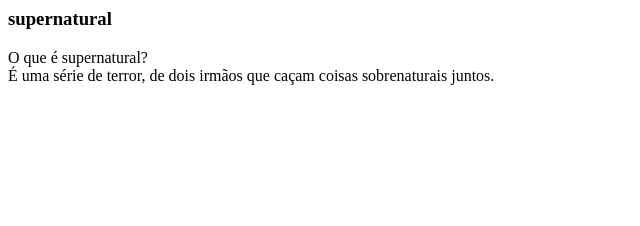
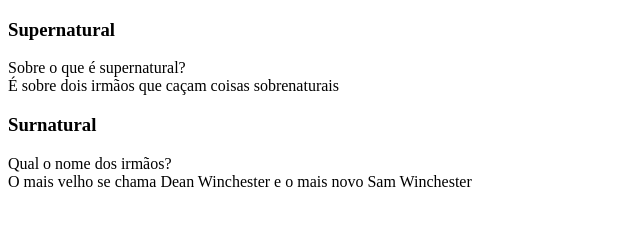
Before and after one commit to mrxyadr/flashcards, a plain HTML site: page index.html in a window 1280 px wide. Shown: the whole page, without its empty margins (0-640 px from the left). Drawn offline with Linux system fonts and the light colour scheme.

Commit message:
Add files via upload

```diff
--- a/index.html
+++ b/index.html
@@ -1,13 +1,39 @@
-
+<!DOCTYPE html>
+<html lang="pt-br">
+<head>
+    <meta charset="UTF-8">
+    <meta name="viewport" content="width=device-width, initial-scale=1.0">
+    <title>Flashcard</title>
+</head>
+<body>
+    <main>
+        <section id="container">
             <article class="cartao">
                 <div class="cartao__conteudo">
-            <h3> supernatural </h3>
+                    <h3>Supernatural
+                    </h3>
                     <div class="cartao__conteudo__pergunta">
-                        O que é supernatural?
+                        Sobre o que é supernatural?
                     </div>
                     <div class="cartao__conteudo__resposta">
-                        É uma série de terror, de dois irmãos que caçam coisas sobrenaturais juntos.
+                        É sobre dois irmãos que caçam coisas sobrenaturais
                     </div>
                 </div>
-
             </article>
+            <article class="cartao">
+                <div class="cartao__conteudo">
+                    <h3>Surnatural</h3>
+                    <div class="cartao__conteudo__pergunta">
+                        Qual o nome dos irmãos?
+                    </div>
+                    <div class="cartao__conteudo__resposta">
+                        O mais velho se chama Dean Winchester e o mais novo Sam Winchester
+                    </div>
+                </div>
+            </article>
+        </section>
+    </main>
+    <footer
+    </footer>
+</body>
+</html>
--- a/style.css
+++ b/style.css
@@ -0,0 +1,2 @@
+body{background-color: black
+font-family: Arial, Helvetica, sans-serif;}
```
Also changed, not shown: 1 other file. Lines whose indentation alone changed are shown as unchanged.
